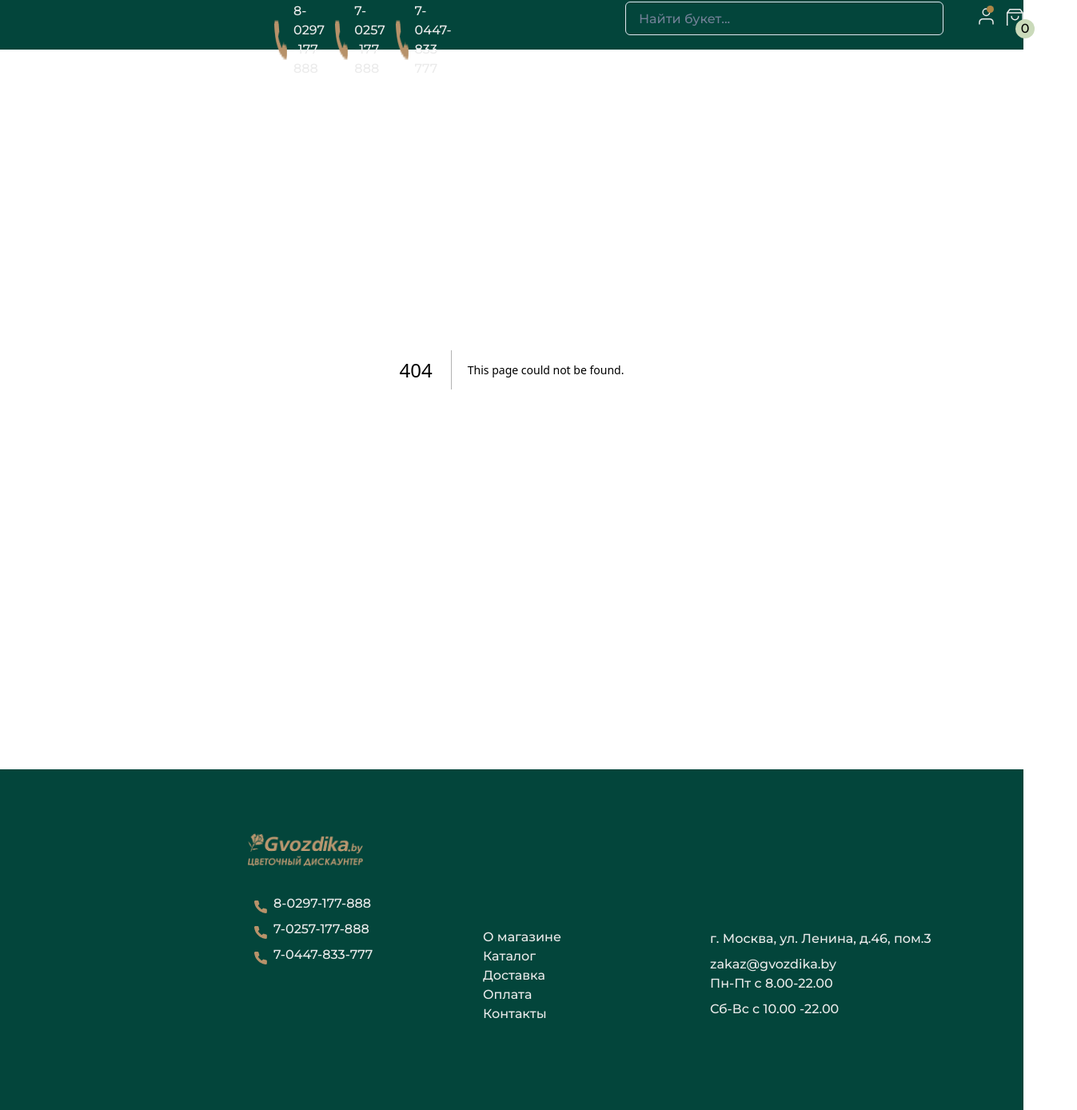
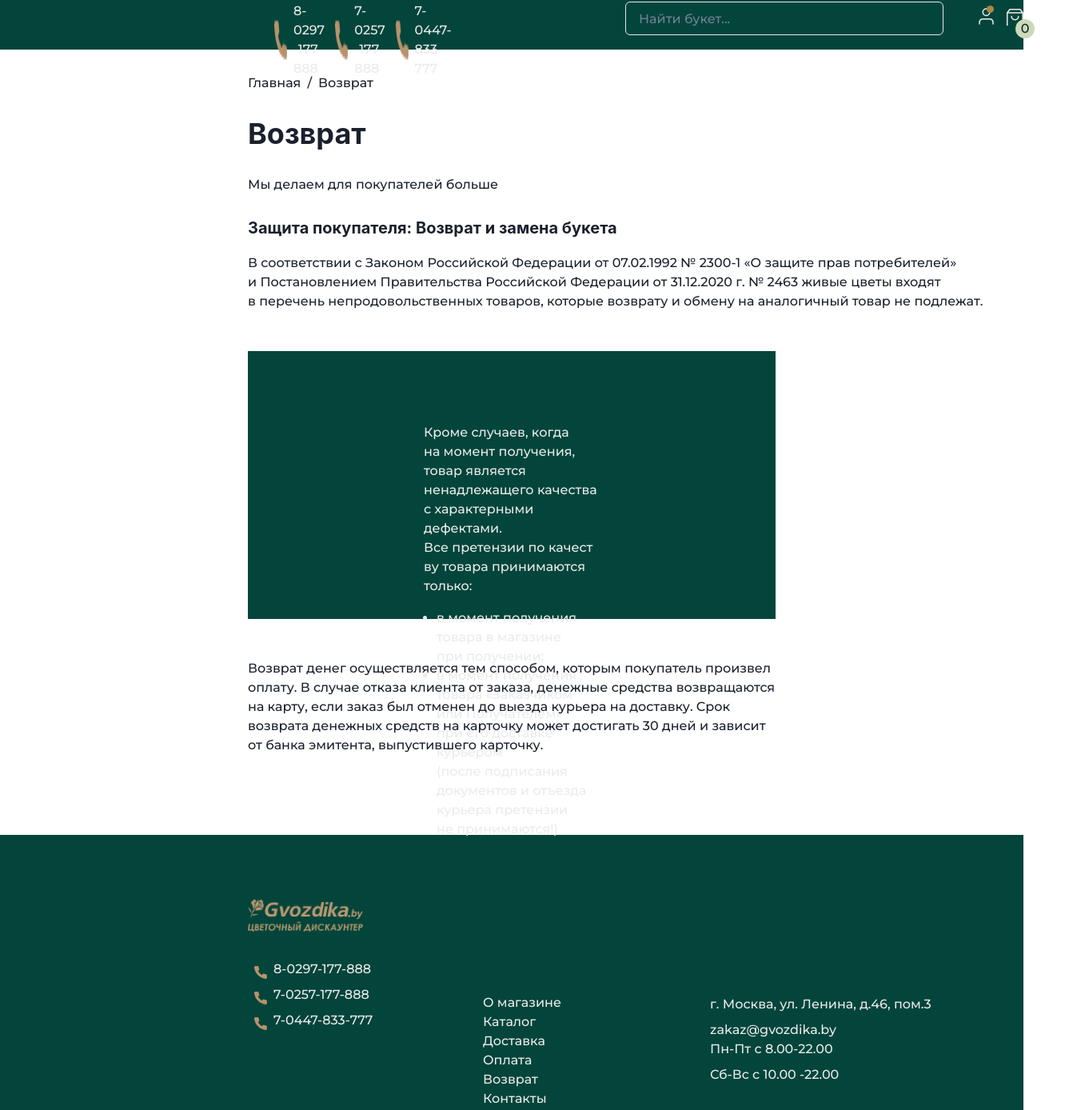
Before and after one commit to AnnVinogradova/Flower-main, a Next.js app: page /return in a window 1280 px wide. Before the commit this address had no page. Shown: the part 138-1526 px from the top of the page at 80% size, 1347 px wide, since content can reach past the window. Built offline with nearby package versions, Linux system fonts and the light colour scheme.

Commit message:
Страница возврат

```diff
--- a/components/Footer/Footer.js
+++ b/components/Footer/Footer.js
@@ -73,6 +73,11 @@ export default function Footer() {
 							</Link>
 						</ListItem>
 						<ListItem>
+							<Link href='/return'>
+								Возврат
+							</Link>
+						</ListItem>
+						<ListItem>
 							<Link href='/contacts'>
 								Контакты
 							</Link>
--- a/components/Header/Header.js
+++ b/components/Header/Header.js
@@ -38,6 +38,7 @@ export default function Header() {
 								<Link href="/about">О магазине</Link>
 								<Link href="/delivery">Доставка</Link>
 								<Link href="/payment">Оплата</Link>
+								<Link href="/return">Возврат</Link>
 								<Link href="/catalog">Каталог</Link>
 								<Box display={"flex"} gap={"4"}>
 									<Link href="https://www.instagram.com">
--- a/components/Header/HeaderMain.js
+++ b/components/Header/HeaderMain.js
@@ -5,7 +5,8 @@ return <>
 <Box bgImage="url('/img/Header/banner.png')" height={700}
 bgSize="cover"
 bgPosition="center"
-width="100vw">
+width="100vw"
+backgroundAttachment="fixed">
 <Container position="relative" z-index="1" paddingTop={200} marginLeft={310}  fontFamily={'Montserrat:500'} color={'#03453B'}>
 <Heading>Дарим красоту и хорошее настроение вашему дому</Heading>
 <Text>Специально для вас — быстрая доставка и отличные цены</Text>
--- /dev/null
+++ b/components/ReturnInfo/ReturnInfo.js
@@ -0,0 +1,34 @@
+import { Box, Breadcrumb, BreadcrumbItem, BreadcrumbLink, Heading, Text, UnorderedList, ListItem } from "@chakra-ui/react";
+export default function ReturnInfo() {
+	return <>
+		<Box mt={30} mr={310} ml={310}>
+			<Breadcrumb>
+				<BreadcrumbItem>
+					<BreadcrumbLink href="main">Главная</BreadcrumbLink>
+				</BreadcrumbItem>
+
+				<BreadcrumbItem>
+					<BreadcrumbLink href="return">Возврат</BreadcrumbLink>
+				</BreadcrumbItem>
+			</Breadcrumb>
+			<Heading mt={30} fontSize={36}>Возврат</Heading>
+			<Text mt={30}>Мы делаем для покупателей больше</Text>
+			<Heading mt={30} fontSize={20}>Защита покупателя: Возврат и замена букета</Heading>
+			<Text mt={5} width={964}>В соответствии с Законом Российской Федерации от 07.02.1992 № 2300-1 «О защите прав потребителей» и Постановлением Правительства Российской Федерации от 31.12.2020 г. № 2463 живые цветы входят
+				в перечень непродовольственных товаров, которые возврату и обмену на аналогичный товар не подлежат.
+			</Text>
+			<Box mt={50} backgroundColor="rgba(3, 69, 59)" height={335} color="rgba(235, 235, 235)" pt={90} pl={220} pr={220}>
+				<Text>Кроме случаев, когда на момент получения, товар является ненадлежащего качества с характерными дефектами.</Text>
+				<Text>Все претензии по качеству товара принимаются только:</Text>
+				<UnorderedList m={4}>
+					<ListItem>в момент получения товара в магазине при получении;</ListItem>
+					<ListItem>в момент получения товара «Заказчиком или Получателем» при его доставке курьером (после подписания документов и отъезда курьера претензии не принимаются!)</ListItem>
+				</UnorderedList>
+			</Box>
+			<Text pt={50}>Возврат денег осуществляется тем способом, которым покупатель произвел оплату.
+				В случае отказа клиента от заказа, денежные средства возвращаются на карту, если заказ был отменен до выезда курьера на доставку.
+				Срок возврата денежных средств на карточку может достигать 30 дней и зависит от банка эмитента, выпустившего карточку.</Text>
+		</Box>
+
+	</>;
+}
--- /dev/null
+++ b/pages/return.js
@@ -0,0 +1,8 @@
+import ReturnInfo from "../components/ReturnInfo/ReturnInfo";
+
+export default function Return() {
+	return <>
+     <ReturnInfo/>
+
+	</>;
+}
```
Lines whose indentation alone changed are shown as unchanged.
